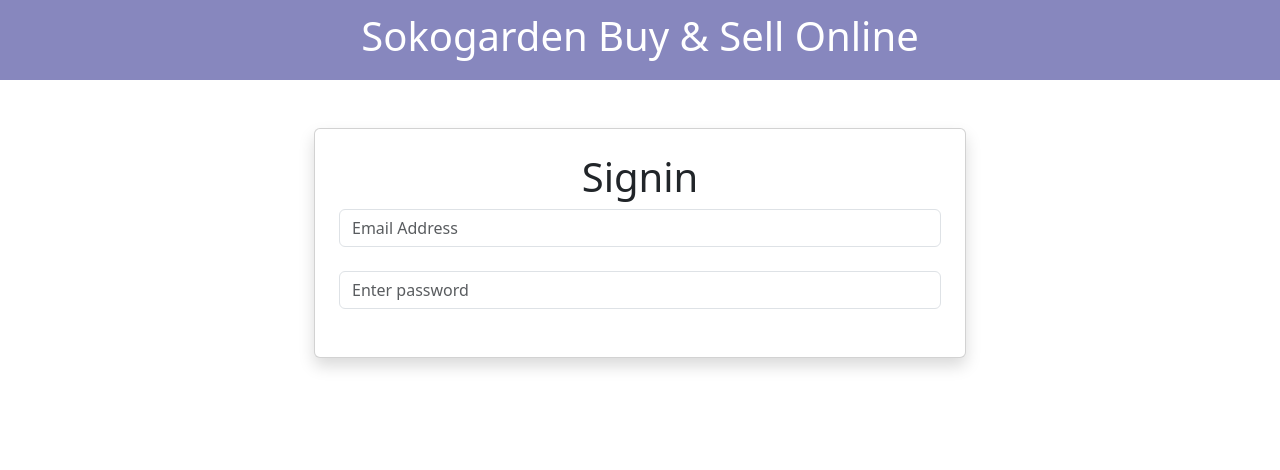
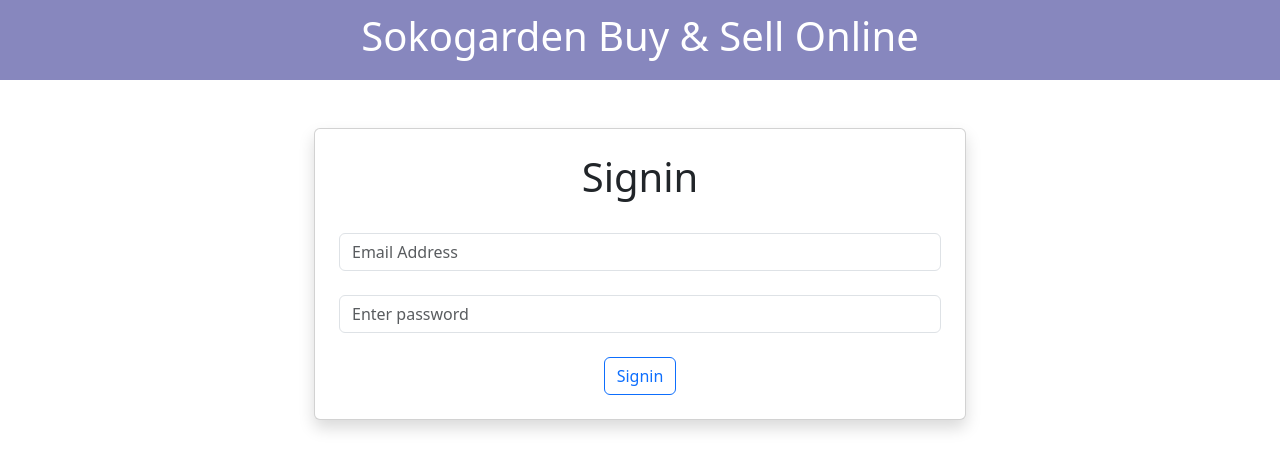
Before and after one commit to wangoithiongo-stack/sokogardenapp, a React (Create React App) app: page /signin in a window 1280 px wide. Shown: the top 470 px of the page. Built offline with nearby package versions, Linux system fonts and the light colour scheme.

Commit message:
Commit 7

```diff
--- a/src/components/Signin.jsx
+++ b/src/components/Signin.jsx
@@ -1,17 +1,96 @@
-import React from 'react'
+import axios from 'axios'
+import React, { useState } from 'react'
 
 const Signin = () => {
+
+  // Step 1 : Declare the hooks
+  const [email, setEmail] = useState("")
+  const [password, setPassword] = useState("")
+
+  // Step 3 : Declare three additional hooks
+  const [loading,setLoading] = useState("")
+  const [success,setSuccess] = useState("")
+  const [error,setError] = useState("")
+
+  // Step 4 : Create a function handle submit action
+  const handlesubmit = async(e) =>{
+
+    // Step 5 : Prevent the site from reloading
+    e.preventDefault()
+
+    // Step 6 : Update the reloading hook with a message
+    setLoading("Waiting to sign in...")
+
+    // Step 7 : Create a try catch block
+    try{
+      //  Step 8 : Create a formdata object
+      const formdata = new FormData()
+
+      // Step 9 : Append the details into the formdata
+      formdata.append("email", email)
+      formdata.append("password", password)
+
+      // Step 10 : Interact with the axios module
+      const response = await axios.post("http://wangui-hsk.alwaysdata.net/api/signin", formdata)
+
+      // Step 11 : Set back the loading hook to empty
+      setLoading("")
+
+      // Step 12 : By use of an if statement, check whether there is a success message given back as a response from the hosted API. If there is it means the user has entered correct details and needs to be redirected to another page. If there is no message given back,give a response to the user meaning the details he entered are incorrect.
+
+      if(response.data.success === "Welcome"){
+        setSuccess("Login successful")
+      }
+      else{
+        setSuccess("Login denied!")
+      }
+    }
+
+    catch(error){
+
+      // Step 13 : Setloading back to default and update the error hook just incase there is an error
+      setLoading("")
+      setError("OOPS! something wrong happened. Please try again...")
+    }
+  }
+
   return (
     <div className='row justify-content-center mt-5'>
 
       <div className='col-md-6 p-4 card shadow'>
-         <h1>Signin</h1>
+        <h1>Signin</h1>
 
-          <form action="">
-            <input type="email" placeholder='Email Address' className='form-control' /> <br/>
-            <input type="password" placeholder='Enter password' className='form-control' /> <br/>
+        <h4 className='text-info'>{loading}</h4>
+        <h4 className="text-success">{success}</h4>
+        <h4 className="text-danger">{error}</h4>
 
-          </form>
+        <form onSubmit={handlesubmit}>
+
+          {/* Step 2 : Testing the hooks */}
+          <input type="email"
+            placeholder='Email Address'
+            value={email}
+            onChange={(e) => setEmail(e.target.value)}
+            className='form-control' />
+
+          {/* {email} */}
+          <br />
+
+
+          <input type="password"
+            placeholder='Enter password'
+            value={password}
+            onChange={(e) => setPassword(e.target.value)}
+            className='form-control' />
+
+          {/* {password} */}
+          <br />
+
+          <input type="submit"
+            value="Signin"
+            className='btn btn-outline-primary' />
+
+        </form>
       </div>
 
     </div>
```
